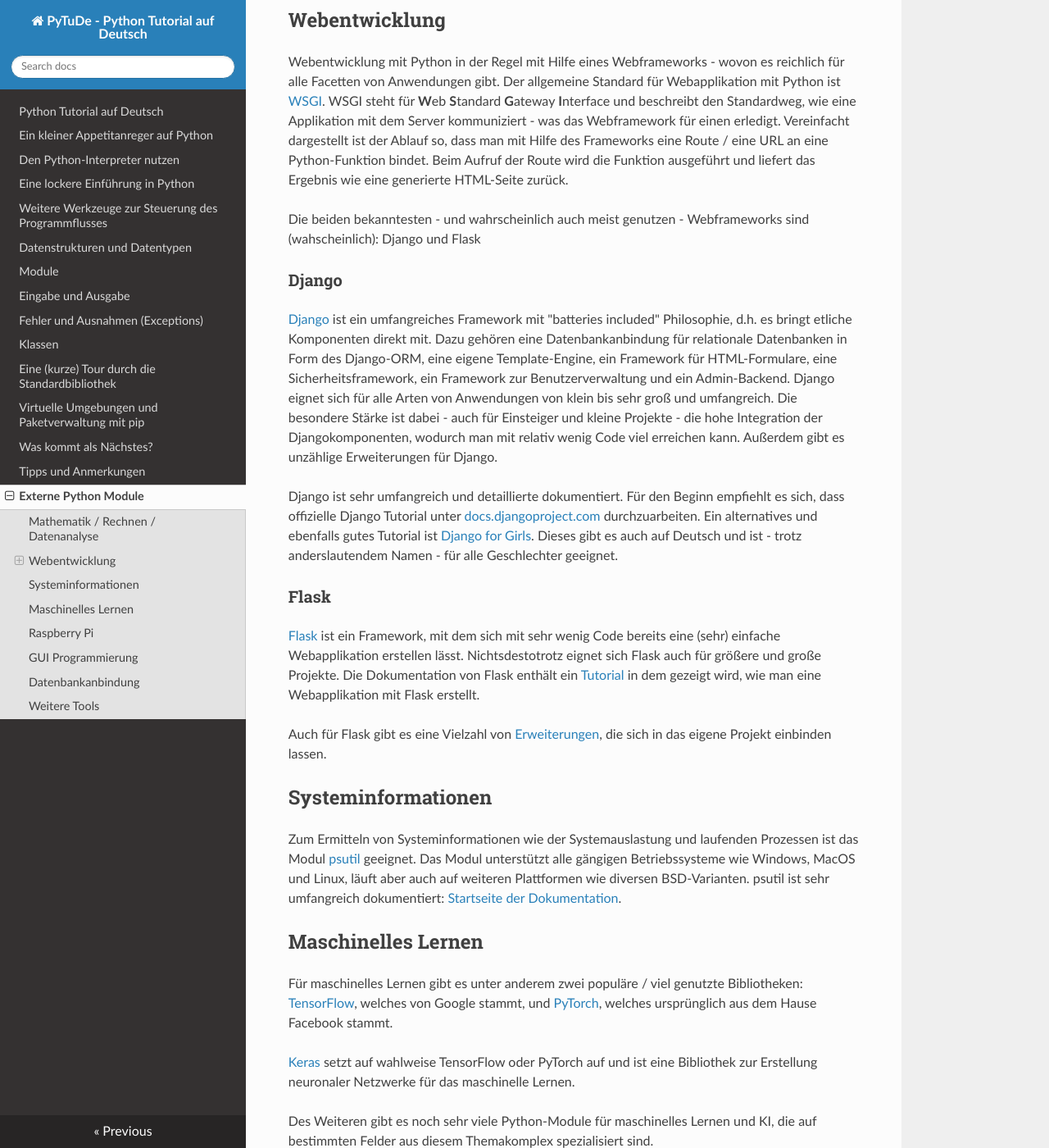
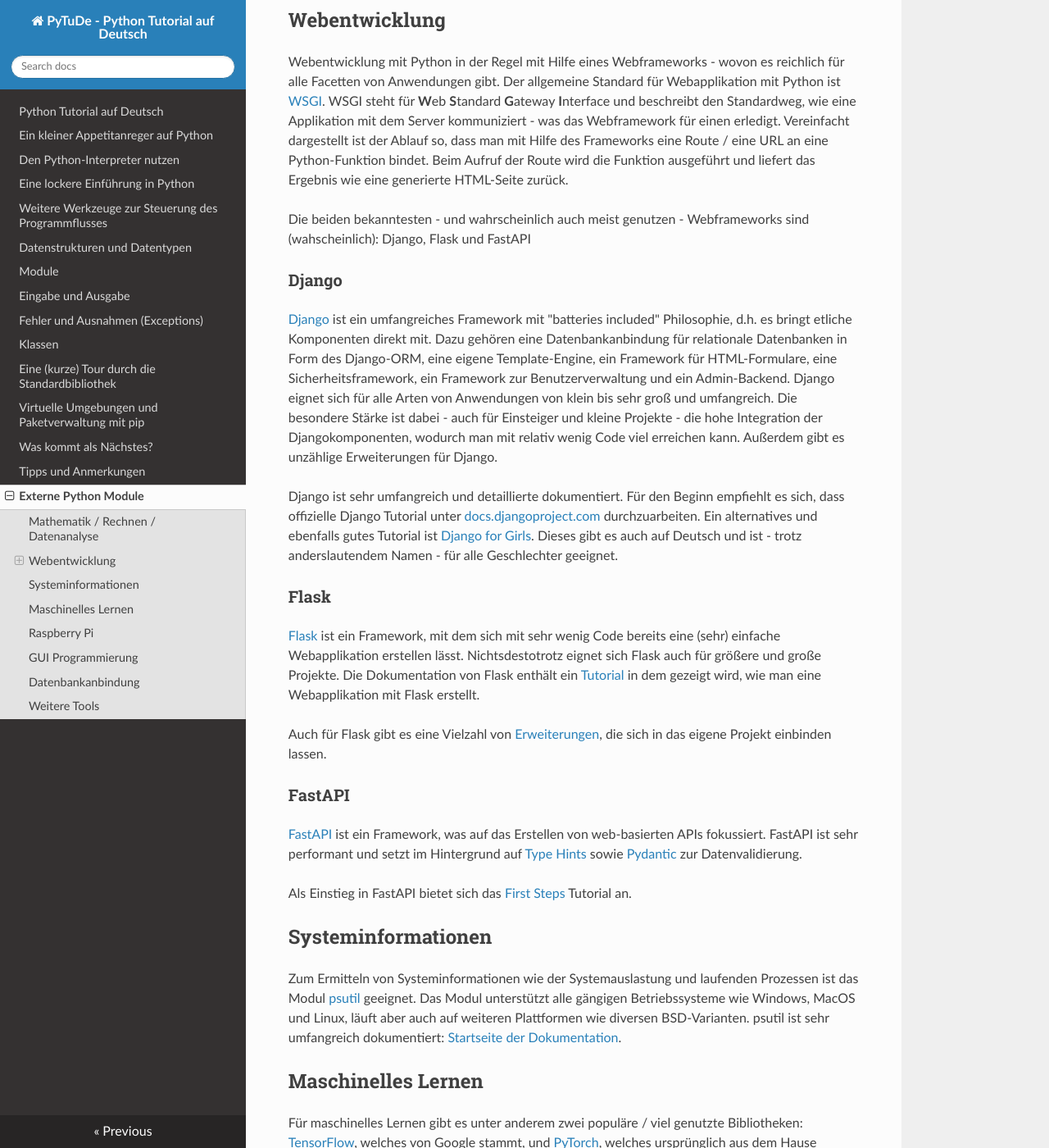
Before and after one commit to noisefloor/pytude, an MkDocs documentation site: the page built from docs/externallibs.md, in a window 1280 px wide and 1400 px high, scrolled down 928 px. Shown: the whole window at 82% size. Built offline with MkDocs 1.6.1, drawn with Linux system fonts in a browser that asks for light colours; nearby versions of some CDN libraries; some of the changed text lies outside the part shown.

Commit message:
Update to controlflow, externallibs and index
Added latest changes in the english tutorial for controlflow to this german translation. Added FastAPI and Flet in externallibs. Added Kebap in index.md to the contributors.

```diff
--- a/docs/externallibs.md
+++ b/docs/externallibs.md
@@ -14,7 +14,7 @@ Ein sehr viel genutztes Python-Modul, sowohl direkt als auch als Basis für ande
 ## Webentwicklung
 Webentwicklung mit Python in der Regel mit Hilfe eines Webframeworks - wovon es reichlich für alle Facetten von Anwendungen gibt. Der allgemeine Standard für Webapplikation mit Python ist [WSGI](https://wsgi.readthedocs.io/en/latest/what.html). WSGI steht für **W**eb **S**tandard **G**ateway **I**nterface und beschreibt den Standardweg, wie eine Applikation mit dem Server kommuniziert - was das Webframework für einen erledigt. Vereinfacht dargestellt ist der Ablauf so, dass man mit Hilfe des Frameworks eine Route / eine URL an eine Python-Funktion bindet. Beim Aufruf der Route wird die Funktion ausgeführt und liefert das Ergebnis wie eine generierte HTML-Seite zurück.
 
-Die beiden bekanntesten - und wahrscheinlich auch meist genutzen - Webframeworks sind (wahscheinlich): Django und Flask
+Die beiden bekanntesten - und wahrscheinlich auch meist genutzen - Webframeworks sind (wahscheinlich): Django, Flask und FastAPI
 
 ### Django
 [Django](https://www.djangoproject.com/) ist ein umfangreiches Framework mit "batteries included" Philosophie, d.h. es bringt etliche Komponenten direkt mit. Dazu gehören eine Datenbankanbindung für relationale Datenbanken in Form des Django-ORM, eine eigene Template-Engine, ein Framework für HTML-Formulare, eine Sicherheitsframework, ein Framework zur Benutzerverwaltung und ein Admin-Backend. Django eignet sich für alle Arten von Anwendungen von klein bis sehr groß und umfangreich. Die besondere Stärke ist dabei - auch für Einsteiger und kleine Projekte - die hohe Integration der Djangokomponenten, wodurch man mit relativ wenig Code viel erreichen kann. Außerdem gibt es unzählige Erweiterungen für Django.
@@ -25,6 +25,11 @@ Django ist sehr umfangreich und detaillierte dokumentiert. Für den Beginn empfi
 [Flask](https://flask.palletsprojects.com) ist ein Framework, mit dem sich mit sehr wenig Code bereits eine (sehr) einfache Webapplikation erstellen lässt. Nichtsdestotrotz eignet sich Flask auch für größere und große Projekte. Die Dokumentation von Flask enthält ein [Tutorial]( https://flask.palletsprojects.com/en/3.0.x/tutorial/) in dem gezeigt wird, wie man eine Webapplikation mit Flask erstellt.
 
 Auch für Flask gibt es eine Vielzahl von [Erweiterungen]( https://flask.palletsprojects.com/en/3.0.x/extensions/), die sich in das eigene Projekt einbinden lassen.
+
+### FastAPI
+[FastAPI](https://fastapi.tiangolo.com/) ist ein Framework, was auf das Erstellen von web-basierten APIs fokussiert. FastAPI ist sehr performant und setzt im Hintergrund auf [Type Hints](https://docs.python.org/3/library/typing.html) sowie [Pydantic](https://docs.pydantic.dev/latest/) zur Datenvalidierung.
+
+Als Einstieg in FastAPI bietet sich das [First Steps](https://fastapi.tiangolo.com/tutorial/first-steps/) Tutorial an.
 
 ## Systeminformationen
 Zum Ermitteln von Systeminformationen wie der Systemauslastung und laufenden Prozessen ist das Modul [psutil](https://github.com/giampaolo/psutil) geeignet. Das Modul unterstützt alle gängigen Betriebssysteme wie Windows, MacOS und Linux, läuft aber auch auf weiteren Plattformen wie diversen BSD-Varianten. psutil ist sehr umfangreich dokumentiert: [Startseite der Dokumentation](https://psutil.readthedocs.io/en/latest/).
@@ -47,6 +52,7 @@ Es gibt für Python für alle gängigen GUI-Frameworks Module, um eine GUI (GUI
 Einige weitere gängige GUI-Framework sind:
  * [pyside](https://www.qt.io/qt-for-python) - Anbindung von Python an das [Qt Framework](https://www.qt.io/product/framework). Qt ist eines der umfangreichsten Frameworks mit einer breiten Unterstützung für viele Plattformen. Qt eignet sich für auch für große Anwendungen.
  * [python-gtk3](https://python-gtk-3-tutorial.readthedocs.io/en/latest/) - Anbindung von Python an das [GTK](https://docs.gtk.org/) Framework. Damit lassen sich ebenfalls komplexe grafische Benutzeroberflächen erzeugen, wobei man mehr GTK-basierte Anwendungen in der Linux-Welt als in der Windows-Welt vorfindet.
+ * [Flet](https://flet.dev/) - Flet ist ein Python GUI-Framework, welches auf das [Flutter Framework](https://flutter.dev/) aufsetzt. Mit Hilfe von Flet ist es grundsätzlich möglich, Desktop-, Web- und Mobile-Apps auf der gleichen Codebasis zu entwickeln.
  * [Kivy](https://kivy.org/) - Kivy ist ein GUI-Framework, welches speziell für Python entwickelt wird. Kivy bietet ebenfalls eine breite Plattformunterstützung und bietet auch direkte Unterstützung für Touchscreens und Toucheingaben.
 
 ## Datenbankanbindung
```
Also changed, not shown: docs/controlflow.md (+2 -2 lines), docs/index.md (+1 -0 lines).
